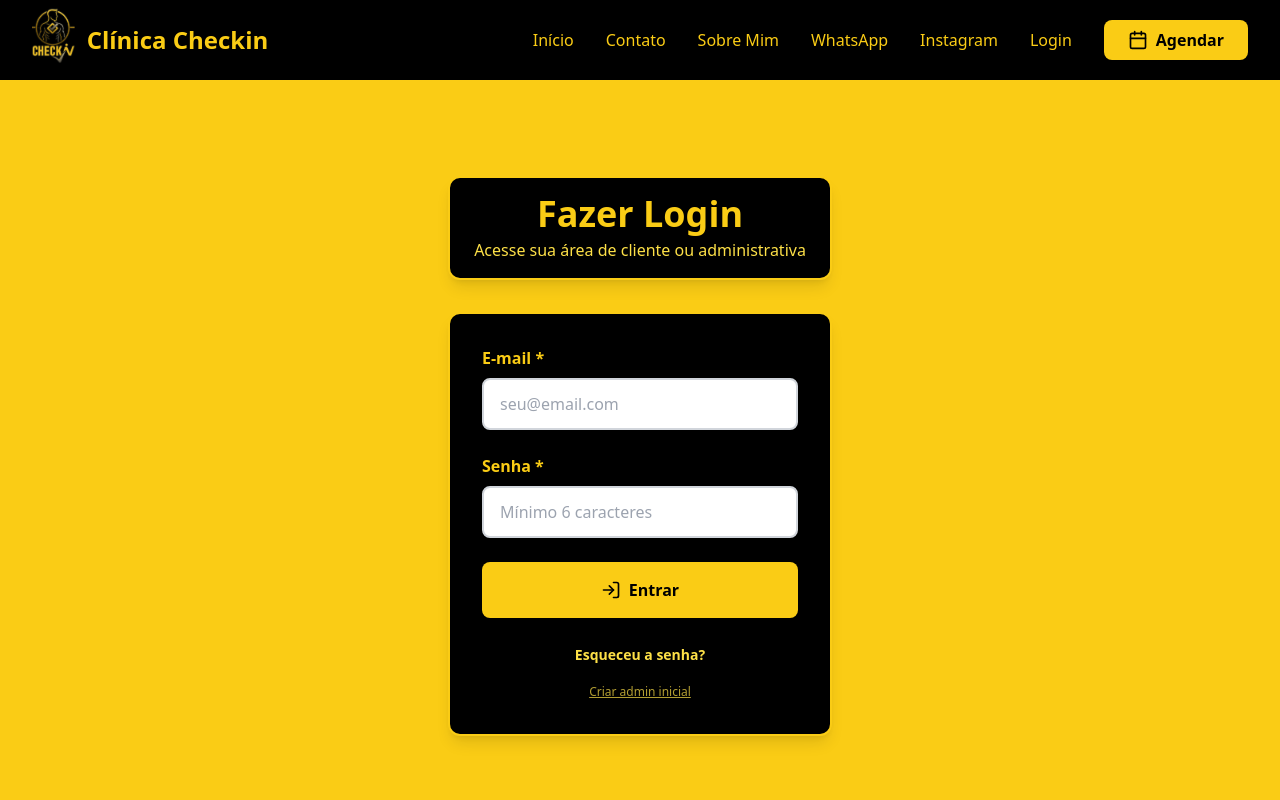
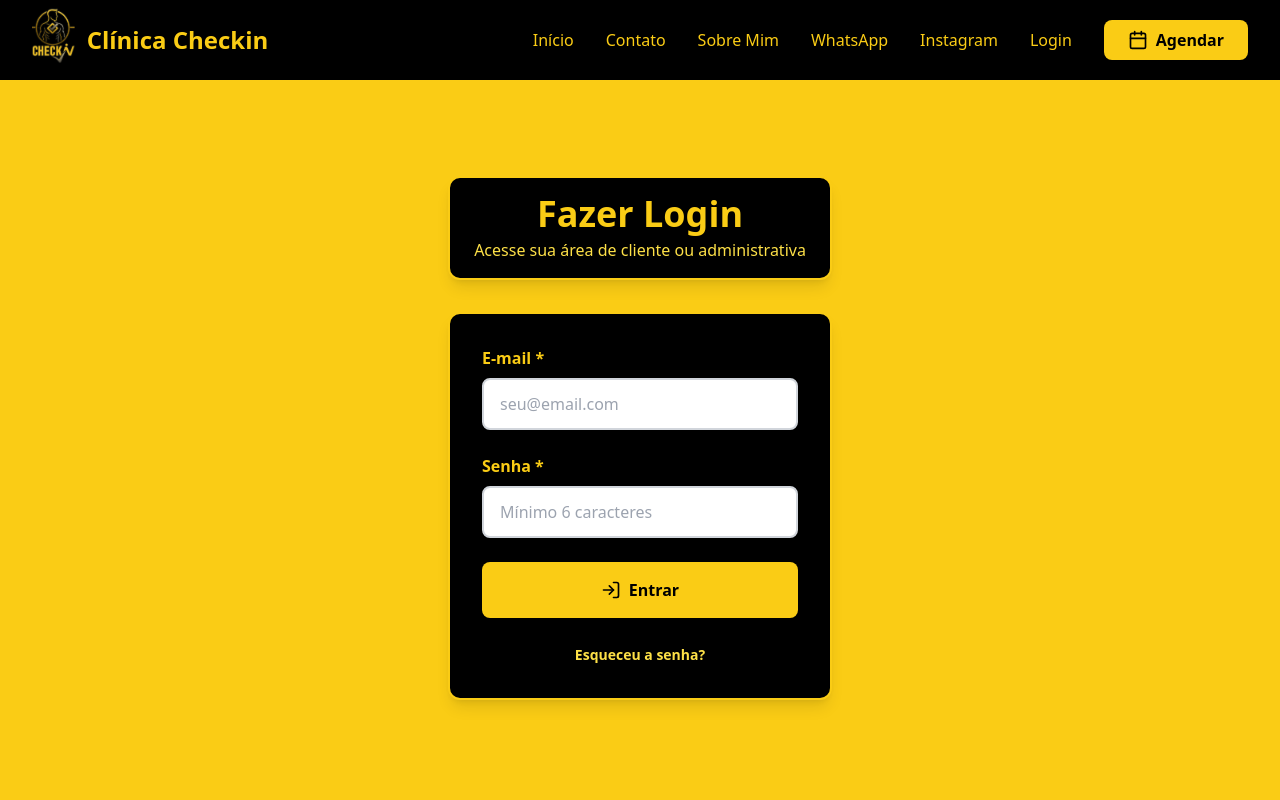
Before and after one commit to RSR202555/frontendcheckin, a React (Vite) app: page / in a window 1280 px wide. Both pictures are taken after a click on the button "Login". Shown: the top 800 px of the page. Built offline with nearby package versions, Linux system fonts and the light colour scheme.

Commit message:
Remove tela temporaria de bootstrap de admin

```diff
--- a/src/App.tsx
+++ b/src/App.tsx
@@ -7,12 +7,11 @@ import { ContactPage } from './pages/ContactPage';
 import { AboutPage } from './pages/AboutPage';
 import { BookingPage } from './pages/BookingPage';
 import { LoginPage } from './pages/LoginPage';
-import { BootstrapAdminPage } from './pages/BootstrapAdminPage';
 import { ClientDashboard } from './pages/ClientDashboard';
 import { AdminDashboard } from './pages/AdminDashboard';
 import { ResetPasswordPage } from './pages/ResetPasswordPage';
 
-type Page = 'home' | 'services' | 'contact' | 'booking' | 'login' | 'client-dashboard' | 'admin-dashboard' | 'about' | 'reset-password' | 'bootstrap-admin';
+type Page = 'home' | 'services' | 'contact' | 'booking' | 'login' | 'client-dashboard' | 'admin-dashboard' | 'about' | 'reset-password';
 
 function App() {
   const [currentPage, setCurrentPage] = useState<Page>(() => {
@@ -63,8 +62,6 @@ function App() {
         return <AdminDashboard onNavigate={navigate} />;
       case 'reset-password':
         return <ResetPasswordPage token={resetToken} onNavigate={navigate} />;
-      case 'bootstrap-admin':
-        return <BootstrapAdminPage onNavigate={navigate} />;
       default:
         return <HomePage onNavigate={navigate} />;
     }
--- a/src/pages/LoginPage.tsx
+++ b/src/pages/LoginPage.tsx
@@ -127,17 +127,6 @@ export function LoginPage({ onNavigate }: LoginPageProps) {
             >
               {isForgotPassword ? 'Voltar para login' : 'Esqueceu a senha?'}
             </button>
-            {!isForgotPassword && (
-              <div className="mt-3">
-                <button
-                  type="button"
-                  onClick={() => onNavigate('bootstrap-admin')}
-                  className="text-yellow-300/70 hover:text-yellow-500 text-xs underline"
-                >
-                  Criar admin inicial
-                </button>
-              </div>
-            )}
           </div>
         </div>
       </div>
```
Also changed, not shown: 2 other files (tests, documents, lock files or other folders).
